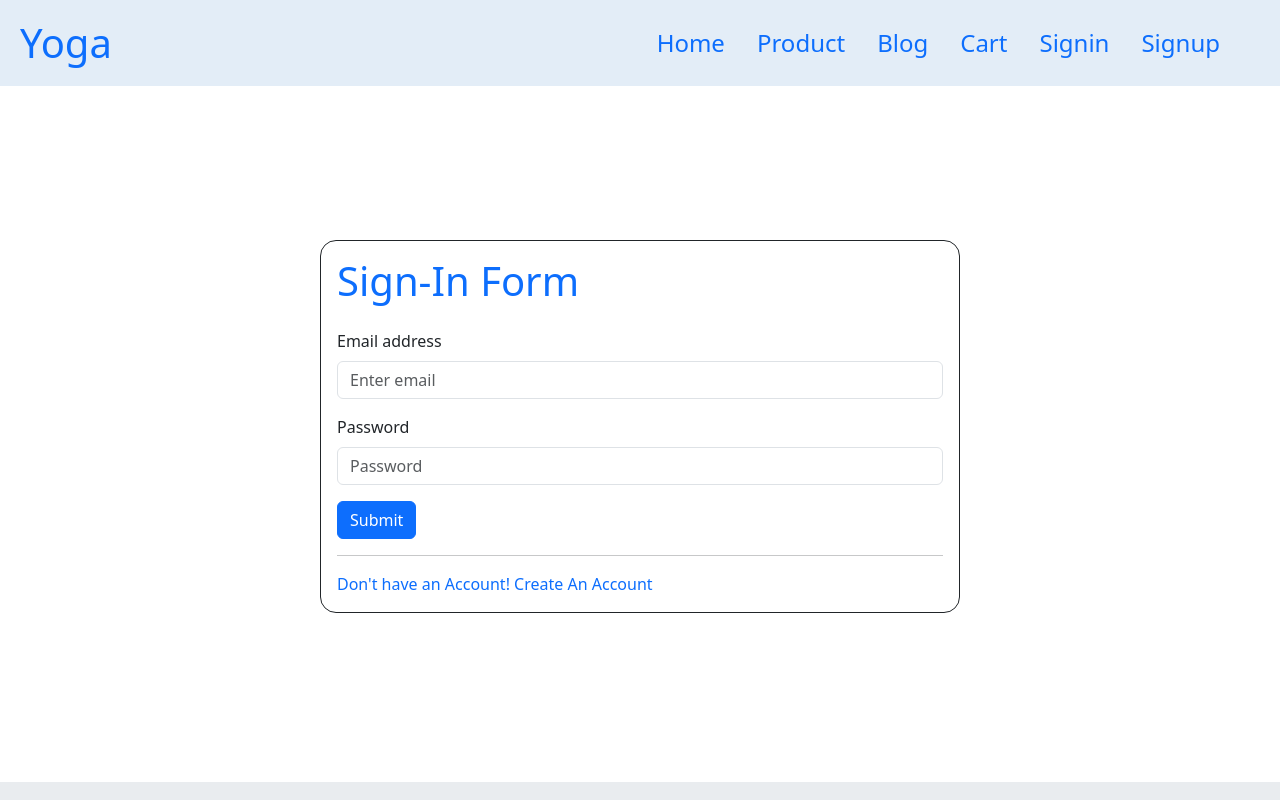
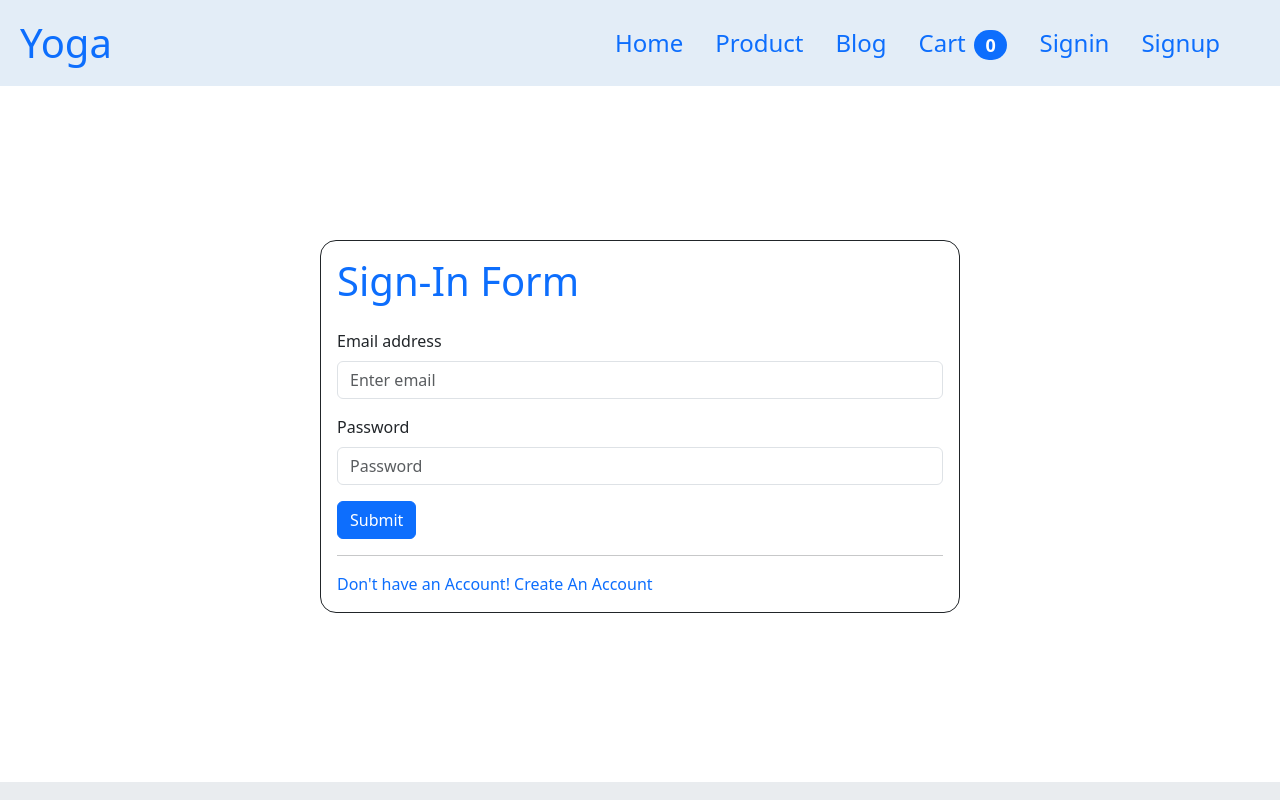
Before and after one commit to biswojitbiswal/Techify, a React (Vite) app in the folder client/: page /signin in a window 1280 px wide. Shown: the top 800 px of the page. Built offline with nearby package versions, Linux system fonts and the light colour scheme; no server answers.

Commit message:
adding show no. of cart item

```diff
--- a/client/src/Store/Auth.jsx
+++ b/client/src/Store/Auth.jsx
@@ -56,7 +56,7 @@ export const AuthContextProvider = ({children}) => {
 
     useEffect(() => {
         userAuthentication();
-    },[]);
+    },[user]);
 
     return (
         <AuthContext.Provider value={{setTokenInCookies, authorization, isLoading, user, setUser, isLoggedInuser, loggedOutUser}}>
--- a/client/src/components/Cart/Cart.css
+++ b/client/src/components/Cart/Cart.css
@@ -18,7 +18,7 @@
   }
 
   .cart-card img {
-    width: 350px;
+    min-width: 300px;
     height: 100%;
     border-radius: 8px;
     object-fit: cover;
--- a/client/src/components/Navbar/MyNavbar.jsx
+++ b/client/src/components/Navbar/MyNavbar.jsx
@@ -7,6 +7,8 @@ import Navbar from 'react-bootstrap/Navbar';
 import Offcanvas from 'react-bootstrap/Offcanvas';
 import {Link} from 'react-router-dom'
 import { useAuth } from '../../Store/Auth';
+import Badge from 'react-bootstrap/Badge';
+
 
 
 
@@ -44,7 +46,12 @@ function MyNavbar() {
               <Nav.Link as={Link} to="/blog" className='me-3 fs-4 text-primary'>Blog</Nav.Link>
             </Nav.Item>
             <Nav.Item>
-              <Nav.Link as={Link} to="/cart" className='me-3 fs-4 text-primary'>Cart</Nav.Link>
+              <Nav.Link as={Link} to="/cart" className='me-3 fs-4 text-primary'>
+                Cart
+                <Badge pill bg="primary" className='ms-2'>
+                  {user?.cart?.length || 0}
+                </Badge>
+              </Nav.Link>
             </Nav.Item>
             {
               user.isAdmin ?
```
